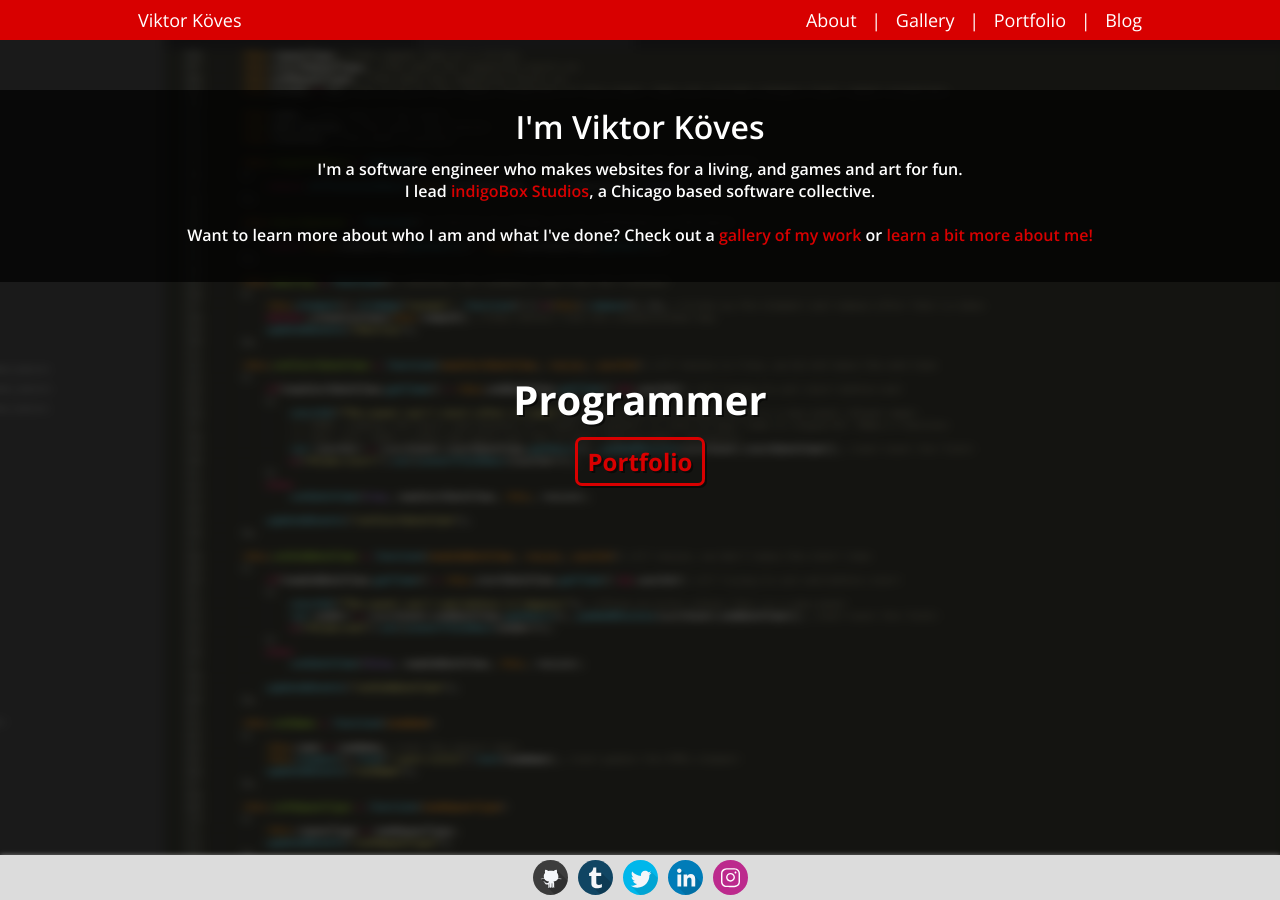
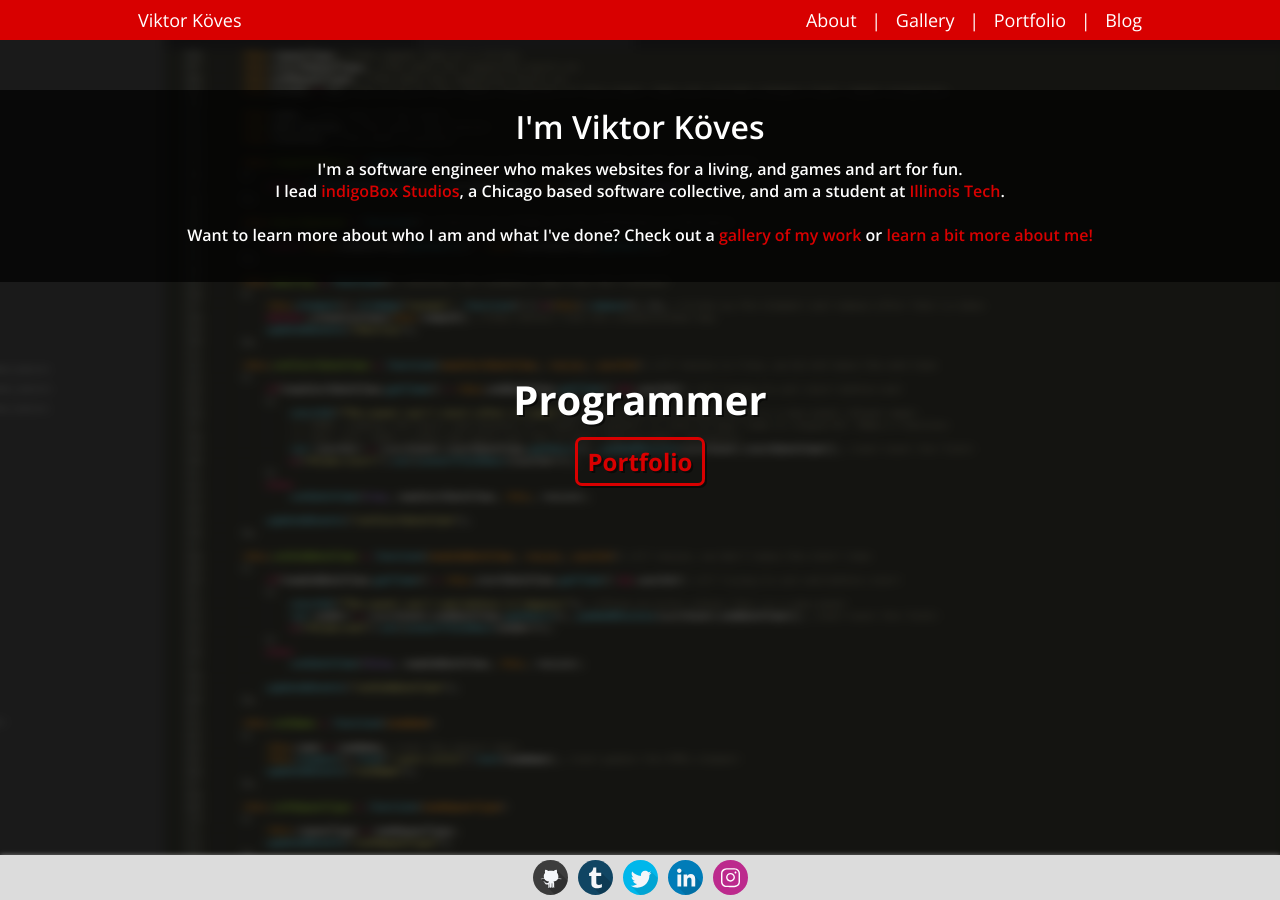
Before and after one commit to vkoves/vkoves.github.io, a Jekyll site: the page built from index.html, in a window 1280 px wide. Built offline with Jekyll 4.4.1, drawn with Linux system fonts in a browser that asks for light colours.

Commit message:
Added university to homepage

```diff
--- a/index.html
+++ b/index.html
@@ -15,7 +15,7 @@ Use jQuery BGSwitcher https://github.com/rewish/jquery-bgswitcher
 	<h1>I'm Viktor K&ouml;ves</h1>
 	<h4>
 		I'm a software engineer who makes websites for a living, and games and art for fun. <br>
-		I lead <a href="http://www.indigobox.us" target="_blank">indigoBox Studios</a>, a Chicago based software collective.
+		I lead <a href="http://www.indigobox.us" target="_blank">indigoBox Studios</a>, a Chicago based software collective, and am a student at <a href="http://web.iit.edu/" target="_blank">Illinois Tech</a>.
 		<br>
 		<br>
 		Want to learn more about who I am and what I've done? Check out a <a class="local-link" href="gallery.html">gallery of my work</a> or <a class="local-link" href="about.html">learn a bit more about me!</a>
```
